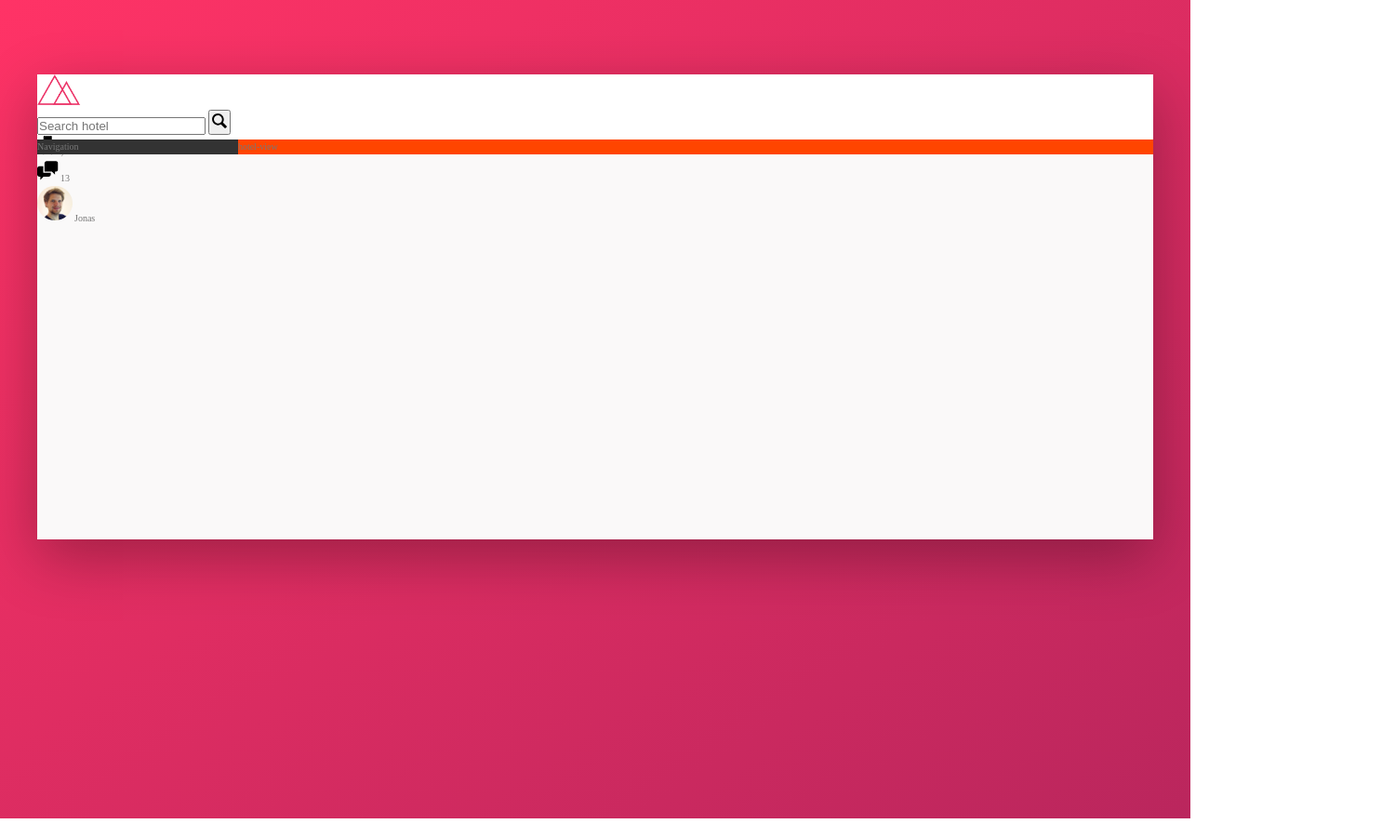
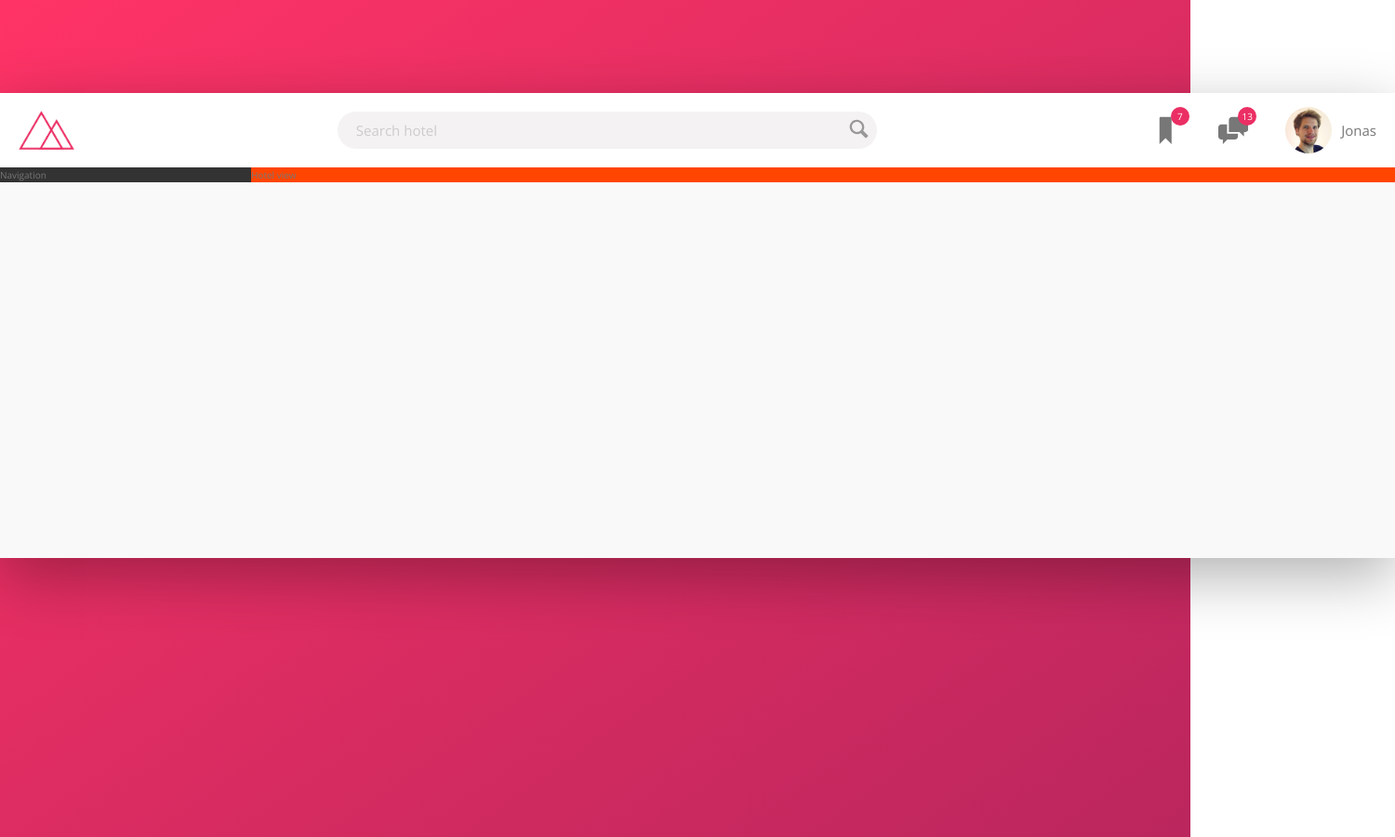
Before and after one commit to davn07/trillo, a website: page index.html in a window 1280 px wide. Shown: the whole page at 93% size, 1500 px wide, since content can reach past the window. Drawn offline with nearby package versions, Linux system fonts and the light colour scheme.

Commit message:
building the header component

```diff
--- a/index.html
+++ b/index.html
@@ -14,6 +14,7 @@
         <div class="container">
             <header class="header">
                 <img src="img/logo.png" alt="Trillo logo" class="logo">
+
                 <form action="#" class="search">
                     <input type="text" class="search__input" placeholder="Search hotel">
                     <button class="search__button">
@@ -48,7 +49,7 @@
                     Navigation
                 </nav>
                 <main class="hotel-view">
-                    hotel-view
+                    Hotel view
                 </main>
             </div>
         </div>
--- a/sass/_base.scss
+++ b/sass/_base.scss
@@ -37,6 +37,7 @@ Grey dark 3: #999
     margin: 0;
     padding: 0;
 }
+
 *,
 *::before,
 *::after{
@@ -49,7 +50,7 @@ html{
 }
 
 body{
-    font-family: 'Open Sans' sans-serif;
+    font-family: 'Open Sans', sans-serif;
     font-weight: 400;
     line-height: 1.6;
     color: var(--color-grey-dark-2);
--- a/sass/_components.scss
+++ b/sass/_components.scss
@@ -1,22 +1,69 @@
-   //logo
+//logo
 .logo{
-    height: 3.25rem;
+    height: 4.25rem;
+    margin-left: 2rem;
 }
 
 
 // search
 .search{
+     flex: 0 0 43%;
+
+     display: flex;
+     align-items: center;
+     justify-content: center;
+
     &__input{
+        font-weight: 700;
+        height: 4rem;
+        font-family: inherit;
+        font-size: inherit;
+        color: inherit;
+        background-color: var(--color-grey-light-2);
+        border: none;
+        padding: 0.7rem 2rem;
+        border-radius: 100px;
+        width: 90%;
+        transition: all .2s;
+        margin-right: -3.25rem;
+
+
+        &:focus{
+           outline: none;
+           width: 100%;
+           background-color: var(--color-grey-light-3);
+        }
+
+        &::-webkit-input-placeholder{
+            font-weight: 100;
+            color: var(--color-grey-light-4);
+        }
 
     }
 
+    &__input:focus + &__button{
+        background-color: var(--color-grey-light-3);
+    }
+
     &__button{
+         border: none;
+         background-color: var(--color-grey-light-2);
+
+         &:focus{
+            outline: none;
+         }
+
+        &:active{
+            transform: translateY(2px);
+         }
+
 
     }
 
     &__icon{
-        width: 2rem;
-        height: 2rem;
+        height: 2.5rem;
+        width: 2.5rem;
+        fill: var(--color-grey-dark-3);
     }
 }
 
@@ -24,29 +71,51 @@
 
 // User navigation.
 .user-nav{
+    display: flex;
+    align-items: center;
+    align-self: stretch;
+
+    & > * {
+        padding: 0 2rem;
+        cursor: pointer;
+        height: 100%;
+        display: flex;
+        align-items: center;
+    }
+
+    & > *:hover{
+        background-color: var(--color-grey-light-2);
+    }
+
     &__icon-box{
+        position: relative;
+    }
+
+    &__icon{
+        height: 3.25rem;
+        width: 3.25rem;
+        fill: var(--color-grey-dark-2);
 
     }
 
-    &__icon{
-        height: 2.25rem;
-        width: 2.25rem;
-    }
-
     &__notification{
-
-    }
-
-    &__user{
-
+        font-size: 1rem;
+        height: 2rem;
+        width: 2rem;
+        border-radius: 100px;
+        background-color: var(--color-primary);
+        color: #fff;
+        position: absolute;
+        top: 1.5rem;
+        right: 1.1rem;
+        display: flex;
+        justify-content: center;
+        align-items: center;
     }
 
     &__user-photo{
-        height: 3.75rem;
+        height: 5rem;
         border-radius: 50%;
-    }
-
-    &__user-name{
-
+        margin-right: 1rem;
     }
 }
--- a/sass/_layout.scss
+++ b/sass/_layout.scss
@@ -1,15 +1,20 @@
-.container{
-    max-width: 120rem;
-    margin: 8rem auto;
+.container {
+    width: 150rem;  // changed it from 120rem to 170rem
+    margin: 10rem auto;
     background-color: var(--color-grey-light-1);
     box-shadow:var(--shadow-dark);
 
     min-height: 50rem;    /// for testing purposes
 }
 .header{
-    height: 7rem;
+    height: 8rem;  // changed it from 7rem to 10rem
+    font-size: 1.5rem;
     background-color: #fff;
     border-bottom: var(--color-grey-light-2);
+
+    display: flex;
+    justify-content: space-between;
+    align-items: center;
 }
 .content{
     display: flex;
```
Also changed, not shown: css/style.css.
